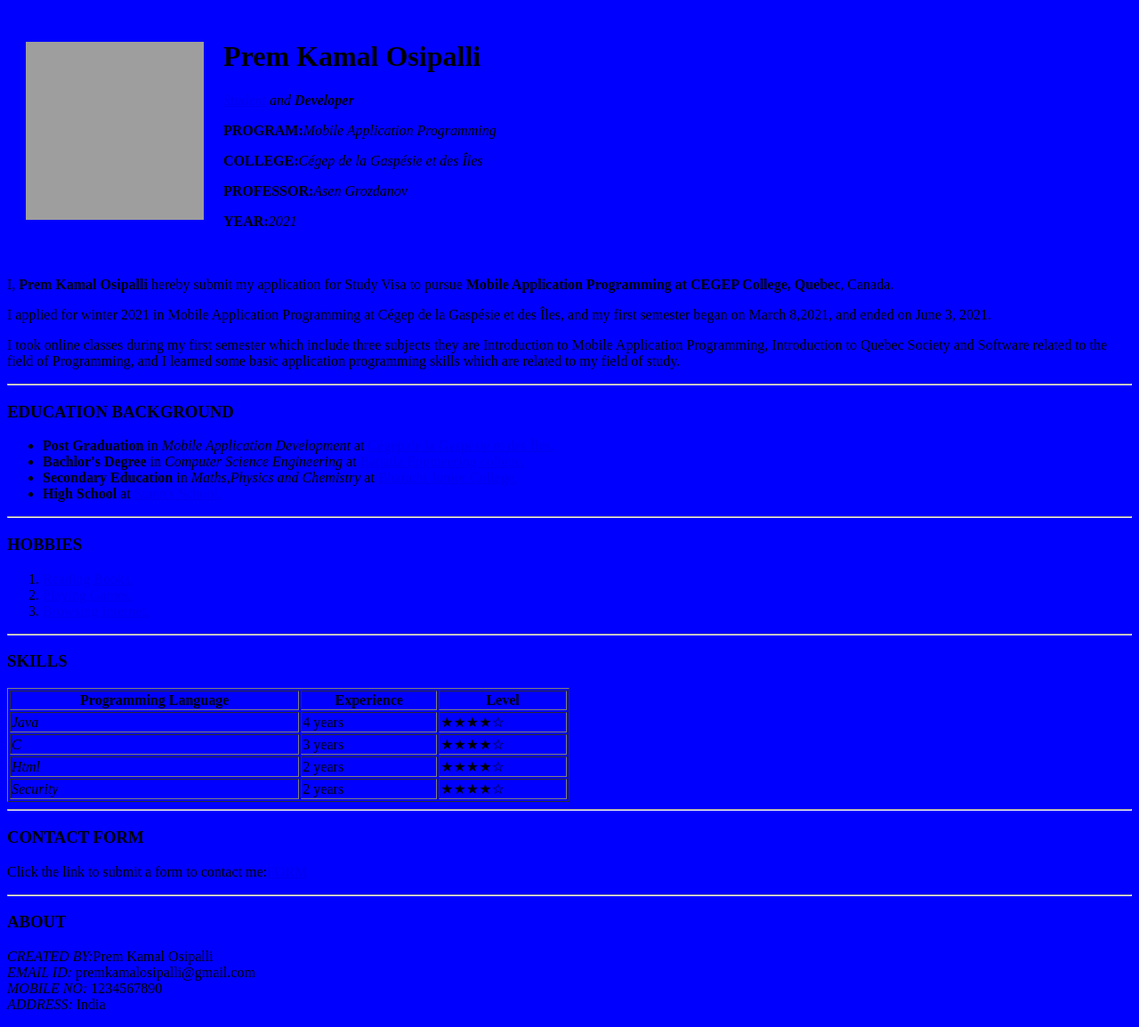
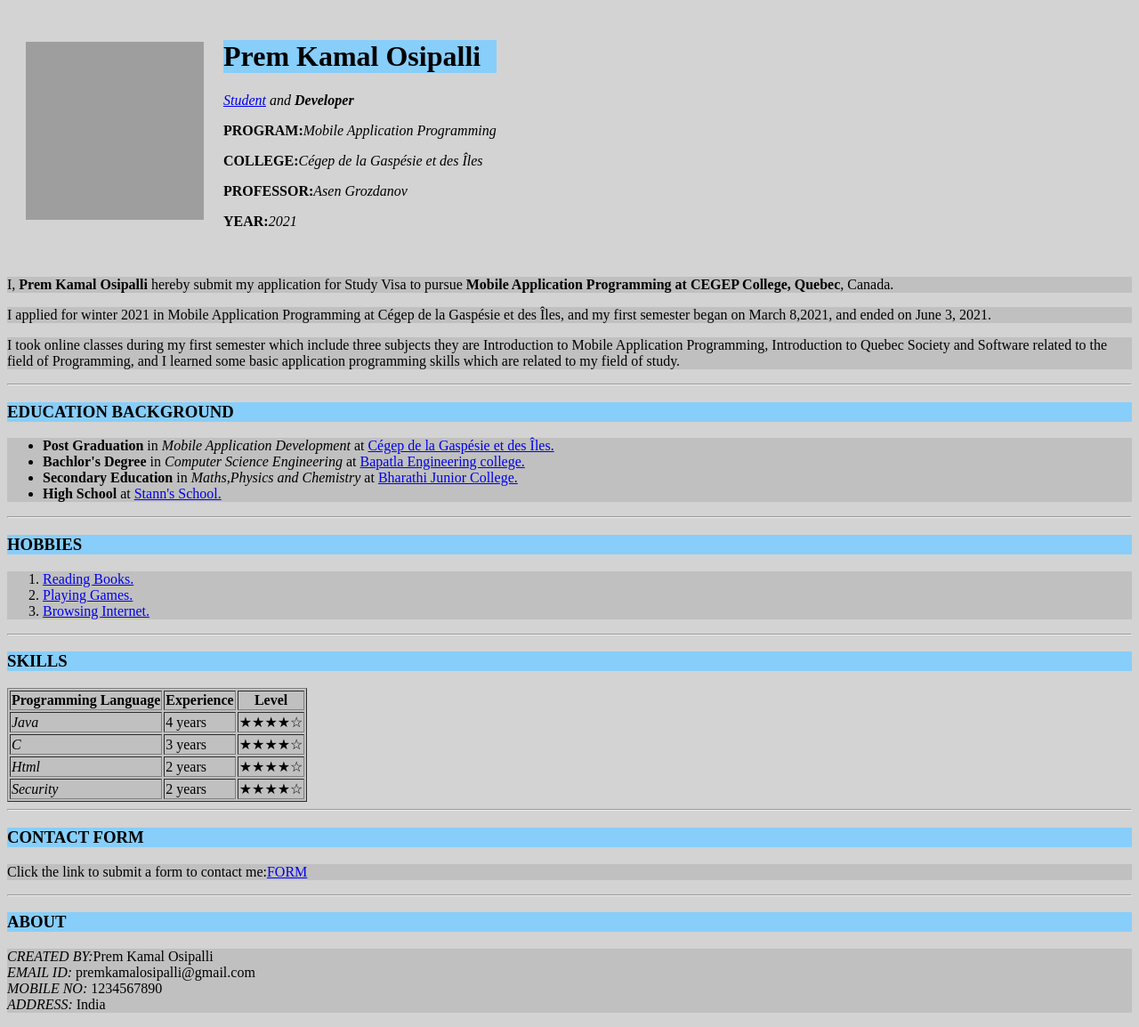
Before and after one commit to premkamalosipalli/Html_Personal_Site, a plain HTML site: page index.html in a window 1280 px wide. Shown: the part 5-1159 px from the top of the page at 89% size. Drawn offline with Linux system fonts and the light colour scheme; grey boxes are pictures that could not be loaded.

Commit message:
using inline CSS for Styling

```diff
--- a/index.html
+++ b/index.html
@@ -4,15 +4,14 @@
     <meta charset="utf-8">
     <title>Osipalli's Personal Site</title>
   </head>
-  <body style="background-color: blue;">
-
+  <body style="background-color:LightGray;">
     <table cellspacing="20">
       <tr>
         <td>
           <img src="circle-cropped.png" alt="Trulli" width="200" height="200">
         </td>
         <td>
-          <h1>Prem Kamal Osipalli</h1>
+          <h1 style="background-color:#87CEFA;">Prem Kamal Osipalli</h1>
           <em><a href="https://cegepgim.omnivox.ca/intr/">Student</a> and <strong>Developer</strong></em>
             <p><strong>PROGRAM:</strong><em>Mobile Application Programming</em></p>
             <p><strong>COLLEGE:</strong><em>Cégep de la Gaspésie et des Îles</em></p>
@@ -22,15 +21,15 @@
       </tr>
     </table>
 
-    <p>I, <strong>Prem Kamal Osipalli</strong> hereby submit my application for Study Visa to pursue <strong>Mobile  Application Programming at CEGEP College, Quebec</strong>, Canada.</p>
-    <p>I applied for winter 2021 in Mobile Application Programming at Cégep de la Gaspésie et des Îles, and my first semester began on March 8,2021, and ended on June 3, 2021.</p>
-    <p>I took online classes during my first semester which include three subjects they are Introduction to Mobile Application Programming, Introduction to Quebec Society and
+    <p style="background-color:silver;">I, <strong>Prem Kamal Osipalli</strong> hereby submit my application for Study Visa to pursue <strong>Mobile  Application Programming at CEGEP College, Quebec</strong>, Canada.</p>
+    <p style="background-color:silver;">I applied for winter 2021 in Mobile Application Programming at Cégep de la Gaspésie et des Îles, and my first semester began on March 8,2021, and ended on June 3, 2021.</p>
+    <p style="background-color:silver;">I took online classes during my first semester which include three subjects they are Introduction to Mobile Application Programming, Introduction to Quebec Society and
       Software related to the field of Programming, and I learned some basic application programming skills which are related to my field of study.</p>
       <hr>
 
-      <h3><strong>EDUCATION BACKGROUND</strong></h3>
+      <h3 style="background-color:#87CEFA;"><strong>EDUCATION BACKGROUND</strong></h3>
 
-      <ul>
+      <ul style="background-color:silver;">
         <li><strong>Post Graduation</strong> in <em>Mobile Application Development</em> at
           <a href="https://cegepgim.omnivox.ca/intr/">Cégep de la Gaspésie et des Îles.</a>
         </li>
@@ -46,9 +45,9 @@
 
       <hr>
 
-      <h3><strong>HOBBIES</strong></h3>
+      <h3 style="background-color:#87CEFA;"><strong>HOBBIES</strong></h3>
 
-      <ol>
+      <ol style="background-color:silver;">
         <li><a href="https://books.google.co.in/">Reading Books.</a></li>
         <li><a href="https://play.google.com/store/apps/details?id=com.google.android.play.games&hl=en_IN&gl=US">Playing Games.</a></li>
         <li><a href="https://www.google.com/webhp?hl=en&sa=X&ved=0ahUKEwiql8q68-LxAhURX30KHSG6CCUQPAgI">Browsing Internet.</a></li>
@@ -56,9 +55,9 @@
 
       <hr>
 
-      <h3>SKILLS</h3>
+      <h3 style="background-color:#87CEFA;">SKILLS</h3>
 
-      <table border="1" style="width:50%">
+      <table style="background-color:silver;" border="1" style="width:50%">
         <thead>
           <tr>
             <th><strong>Programming Language</strong></th>
@@ -94,12 +93,12 @@
       </table>
 
       <hr>
-      <h3>CONTACT FORM</h3>
-      <p>Click the link to submit a form to contact me:<a href="other.html">FORM</a></p>
+      <h3 style="background-color:#87CEFA;">CONTACT FORM</h3>
+      <p style="background-color:silver;">Click the link to submit a form to contact me:<a href="other.html">FORM</a></p>
 
       <hr>
-      <h3>ABOUT</h3>
-      <p><em>CREATED BY:</em>Prem Kamal Osipalli<br>
+      <h3 style="background-color:#87CEFA;">ABOUT</h3>
+      <p style="background-color:silver;"><em>CREATED BY:</em>Prem Kamal Osipalli<br>
         <em>EMAIL ID:</em>   premkamalosipalli@gmail.com<br>
         <em>MOBILE NO:</em>  1234567890<br>
         <em>ADDRESS:</em>    India</p>
```
Also changed, not shown: other.html (+3 -3 lines).
